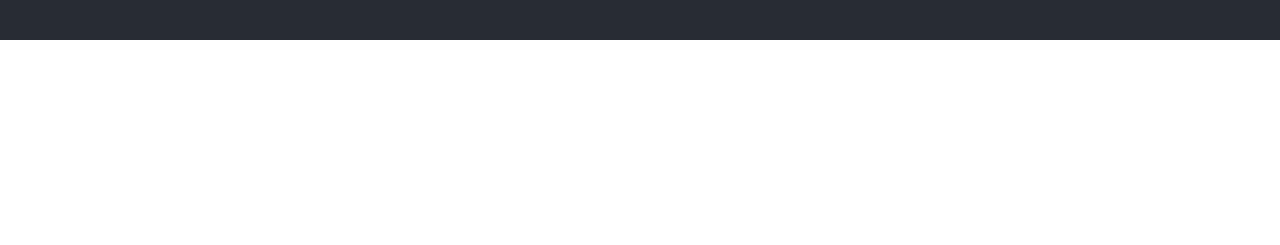
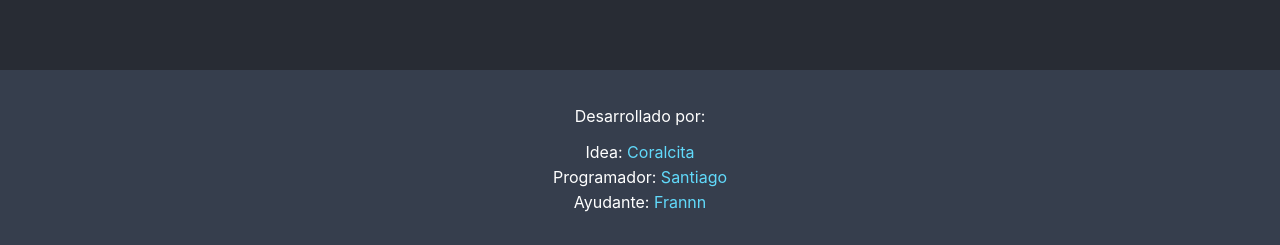
Before and after one commit to AbrSantiago/games-for-astrobort, a React (Create React App) app: page / in a window 1280 px wide. Shown: the part 760-1005 px from the top of the page. Before the commit the page ends 800 px from the top, so only its background shows below. Built offline with nearby package versions, Linux system fonts and the light colour scheme; no server answers.

Commit message:
Feat Footer

```diff
--- a/src/App.css
+++ b/src/App.css
@@ -1,5 +1,6 @@
 .App {
   text-align: center;
+  background-color: #282c34;
 }
 
 .App-header {
@@ -11,6 +12,7 @@
   justify-content: center;
   font-size: calc(10px + 2vmin);
   color: white;
+  margin-bottom: 30px;
 }
 
 .games-table {
@@ -66,3 +68,31 @@ h1 {
   font-size: 2em;
   margin-bottom: 20px;
 }
+
+.App-footer {
+  background-color: #363e4d;
+  color: white;
+  position: relative;
+  width: 100%;
+  bottom: 0;
+  padding-bottom: 20px;
+  padding-top: 20px;
+}
+
+.App-footer ul {
+  list-style-type: none;
+  padding: 0;
+}
+
+.App-footer li {
+  margin: 5px 0;
+}
+
+.App-footer a {
+  color: #61dafb;
+  text-decoration: none;
+}
+
+.App-footer a:hover {
+  text-decoration: underline;
+}
--- a/src/App.js
+++ b/src/App.js
@@ -49,6 +49,14 @@ function App() {
           </tbody>
         </table>
       </header>
+      <footer className="App-footer">
+        <p>Desarrollado por:</p>
+        <ul>
+          <li>Idea: <a href="https://x.com/Cori_CatAstro" target="_blank" rel="noopener noreferrer">Coralcita</a></li>
+          <li>Programador: <a href="https://github.com/AbrSantiago" target="_blank" rel="noopener noreferrer">Santiago</a></li>
+          <li>Ayudante: <a href="https://x.com/FFranTwo" target="_blank" rel="noopener noreferrer">Frannn</a></li>
+        </ul>
+      </footer>
     </div>
   );
 }
```
